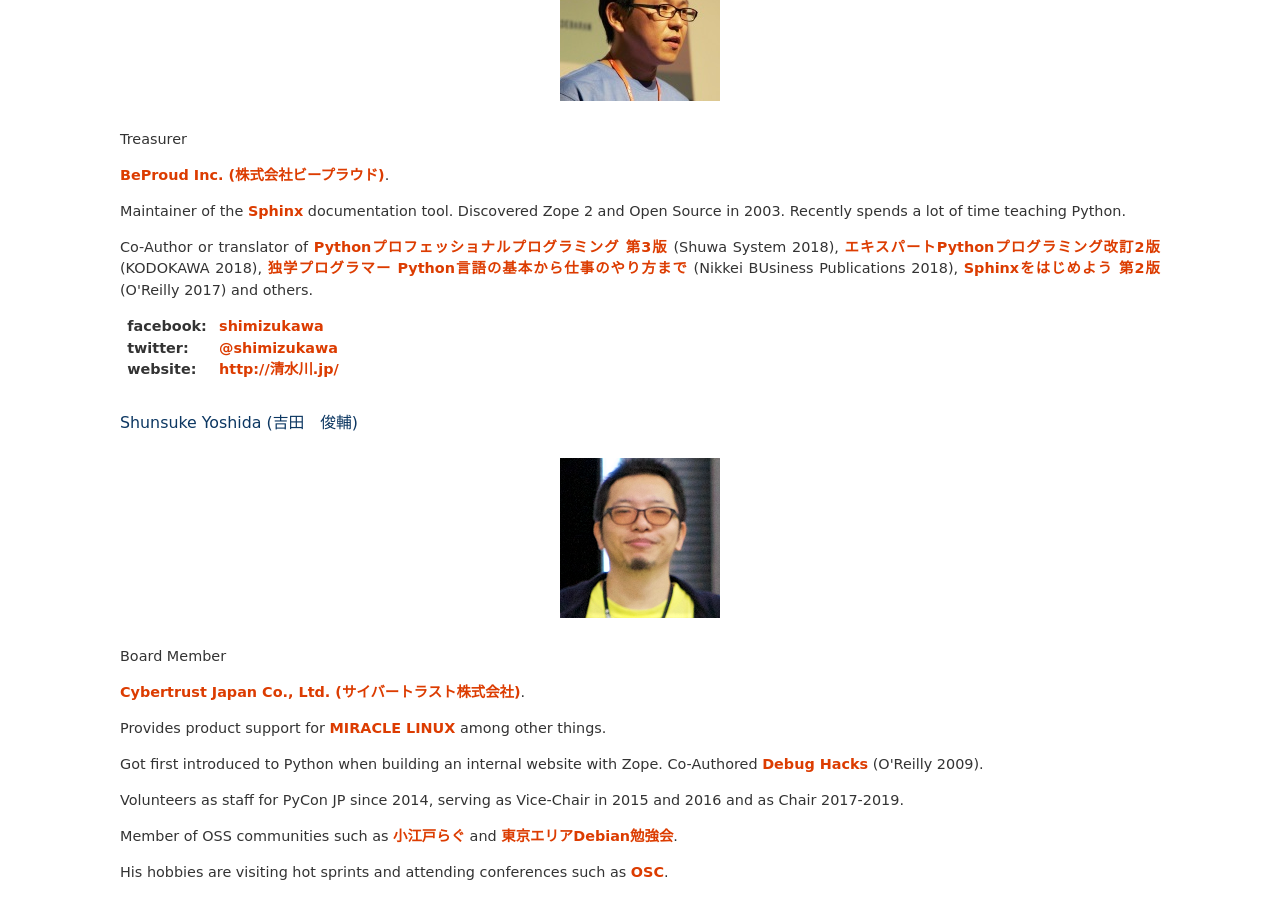
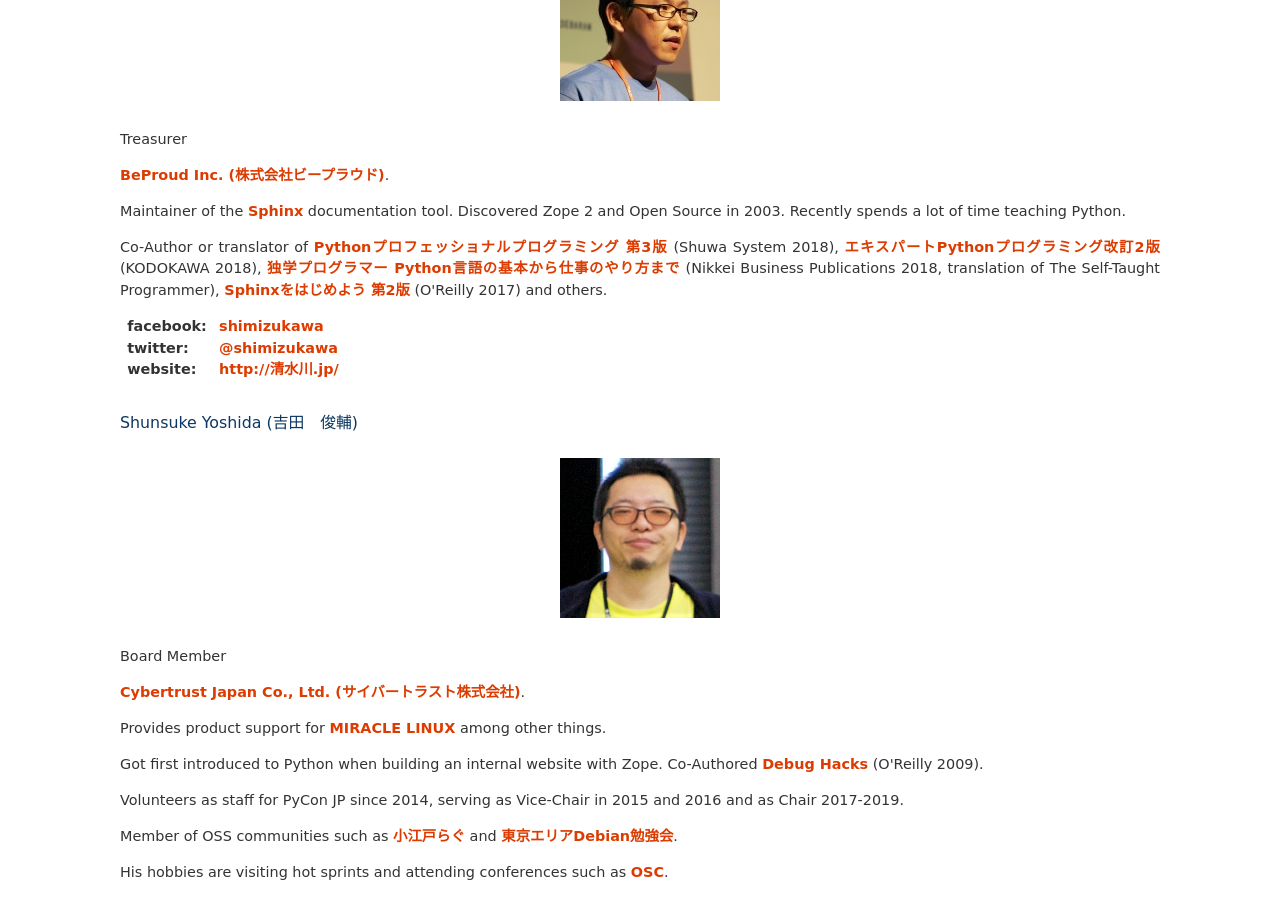
Before and after one commit to pyconjp/www.pycon.jp, a Sphinx documentation site: the page built from source/committee/english.rst, in a window 1280 px wide and 900 px high, scrolled down 2202 px. Built offline with Sphinx 7.4.7, drawn with Linux system fonts in a browser that asks for light colours.

Commit message:
fixed typo, added clarification

```diff
--- a/source/committee/english.rst
+++ b/source/committee/english.rst
@@ -86,7 +86,7 @@
 
 Maintainer of the `Sphinx`_ documentation tool. Discovered Zope 2 and Open Source in 2003. Recently spends a lot of time teaching Python.
 
-Co-Author or translator of `Pythonプロフェッショナルプログラミング 第3版 <http://www.shuwasystem.co.jp/products/7980html/5382.html>`_ (Shuwa System 2018), `エキスパートPythonプログラミング改訂2版 <https://www.kadokawa.co.jp/product/301801000262/>`_ (KODOKAWA 2018), `独学プログラマー Python言語の基本から仕事のやり方まで <https://shop.nikkeibp.co.jp/front/commodity/0000/C92270/>`_ (Nikkei BUsiness Publications 2018), `Sphinxをはじめよう 第2版 <https://www.oreilly.co.jp/books/9784873118192/>`_ (O'Reilly 2017) and others.
+Co-Author or translator of `Pythonプロフェッショナルプログラミング 第3版 <http://www.shuwasystem.co.jp/products/7980html/5382.html>`_ (Shuwa System 2018), `エキスパートPythonプログラミング改訂2版 <https://www.kadokawa.co.jp/product/301801000262/>`_ (KODOKAWA 2018), `独学プログラマー Python言語の基本から仕事のやり方まで <https://shop.nikkeibp.co.jp/front/commodity/0000/C92270/>`_ (Nikkei Business Publications 2018, translation of The Self-Taught Programmer), `Sphinxをはじめよう 第2版 <https://www.oreilly.co.jp/books/9784873118192/>`_ (O'Reilly 2017) and others.
 
 :facebook: shimizukawa_
 :twitter: `@shimizukawa`_
```
